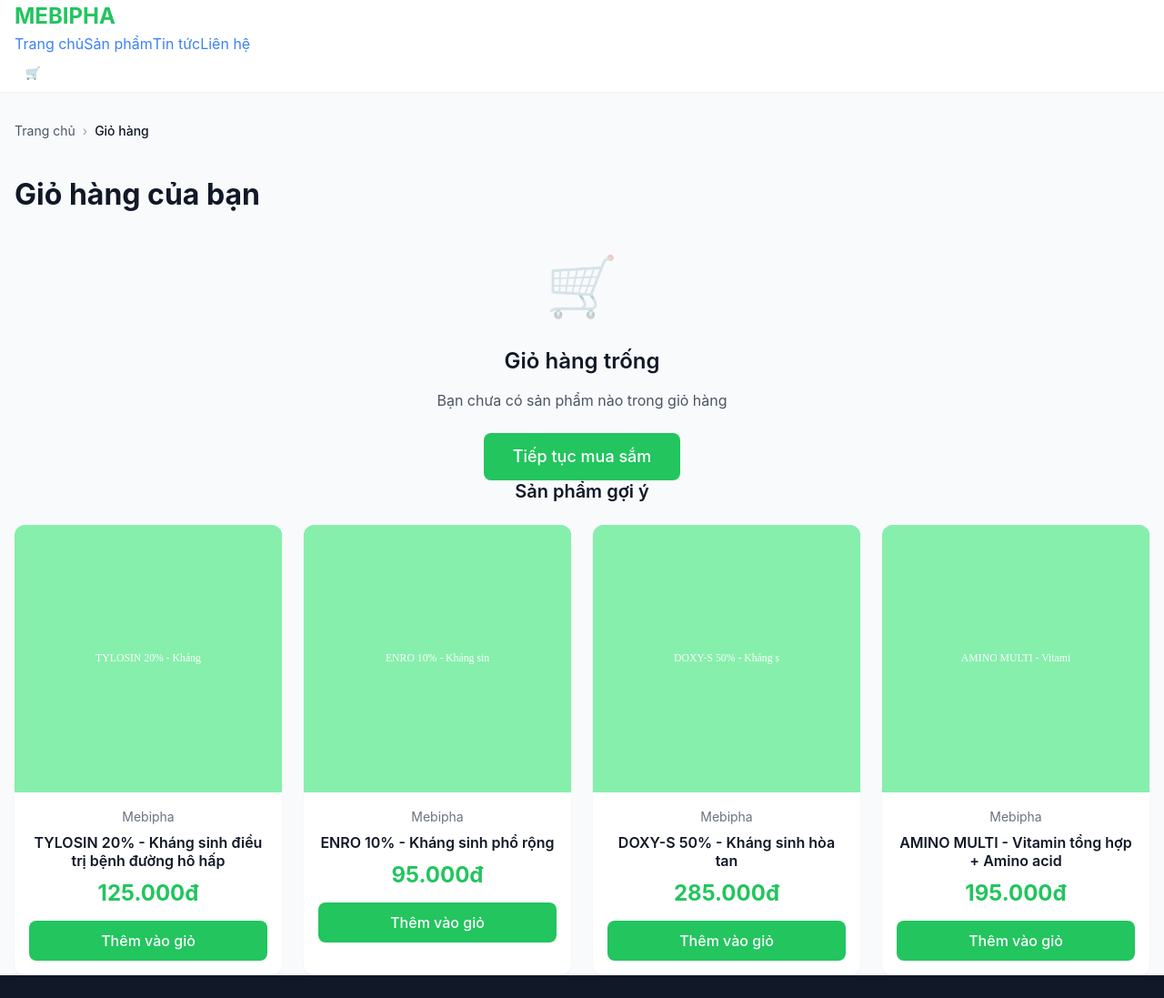
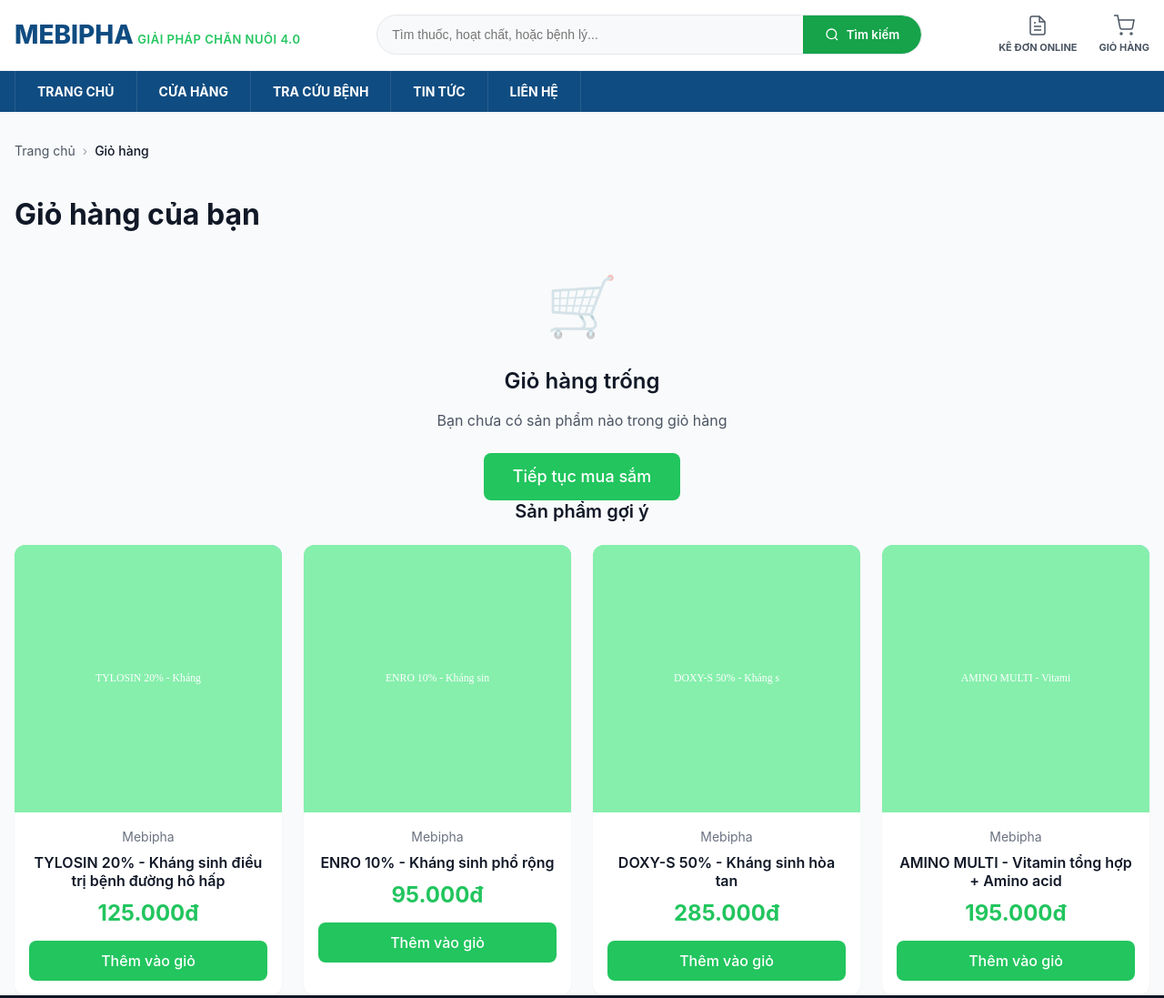
Before and after one commit to Sh0u-t4/Mebipha-Prototype, a website: page cart.html in a window 1280 px wide. Shown: the top 1097 px of the page at 91% size. Drawn offline with Linux system fonts and the light colour scheme.

Commit message:
feat: Implement a new header design with search, additional action links, and a mobile navigation menu.

```diff
--- a/cart.html
+++ b/cart.html
@@ -14,29 +14,111 @@
 <body>
   <!-- Header -->
   <header class="header" id="header">
+    <div class="header-top">
       <div class="container">
-            <div class="header-main">
+        <div class="header-main-row">
+          <!-- Logo -->
           <div class="header-logo">
-                    <a href="index.html">
-                        <span class="logo-text"
-                            style="font-size: 24px; font-weight: bold; color: var(--color-primary);">MEBIPHA</span>
+            <a href="index.html" class="logo-link">
+              <img src="images/logo.png" alt="Mebipha Logo" class="logo-img"
+                onerror="this.style.display='none'; this.nextElementSibling.style.display='block';">
+              <div class="logo-text-wrapper">
+                <span class="logo-brand">MEBIPHA</span>
+                <span class="logo-slogan">GIẢI PHÁP CHĂN NUÔI 4.0</span>
+              </div>
             </a>
           </div>
-                <nav class="header-nav md:d-flex">
-                    <a href="index.html" class="nav-link">Trang chủ</a>
-                    <a href="products.html" class="nav-link">Sản phẩm</a>
-                    <a href="news.html" class="nav-link">Tin tức</a>
-                    <a href="contact.html" class="nav-link">Liên hệ</a>
-                </nav>
+
+          <!-- Search Bar -->
+          <div class="header-search">
+            <form class="search-form" onsubmit="handleSearch(event)">
+              <input type="search" class="search-input" placeholder="Tìm thuốc, hoạt chất, hoặc bệnh lý..."
+                id="searchInput">
+              <button type="submit" class="search-btn-custom">
+                <svg width="16" height="16" viewBox="0 0 24 24" fill="none" stroke="currentColor" stroke-width="2">
+                  <circle cx="11" cy="11" r="8"></circle>
+                  <line x1="21" y1="21" x2="16.65" y2="16.65"></line>
+                </svg>
+                Tìm kiếm
+              </button>
+            </form>
+          </div>
+
+          <!-- Header Actions -->
           <div class="header-actions">
-                    <button class="btn-icon cart-btn" onclick="window.location.href='cart.html'">
-                        🛒
+            <a href="#" class="action-item">
+              <div class="action-icon">
+                <svg width="24" height="24" viewBox="0 0 24 24" fill="none" stroke="currentColor" stroke-width="1.5">
+                  <path d="M14 2H6a2 2 0 0 0-2 2v16a2 2 0 0 0 2 2h12a2 2 0 0 0 2-2V8z"></path>
+                  <polyline points="14 2 14 8 20 8"></polyline>
+                  <line x1="16" y1="13" x2="8" y2="13"></line>
+                  <line x1="16" y1="17" x2="8" y2="17"></line>
+                  <polyline points="10 9 9 9 8 9"></polyline>
+                </svg>
+              </div>
+              <span class="action-text">KÊ ĐƠN ONLINE</span>
+            </a>
+            <a href="cart.html" class="action-item cart-btn-wrapper">
+              <div class="action-icon">
+                <svg width="24" height="24" viewBox="0 0 24 24" fill="none" stroke="currentColor" stroke-width="1.5">
+                  <circle cx="9" cy="21" r="1"></circle>
+                  <circle cx="20" cy="21" r="1"></circle>
+                  <path d="M1 1h4l2.68 13.39a2 2 0 0 0 2 1.61h9.72a2 2 0 0 0 2-1.61L23 6H6"></path>
+                </svg>
                 <span class="cart-badge">0</span>
+              </div>
+              <span class="action-text">GIỎ HÀNG</span>
+            </a>
+
+            <!-- Mobile Menu Button -->
+            <button class="btn-icon mobile-menu-btn md:d-none" onclick="toggleMobileMenu()">
+              <svg width="24" height="24" viewBox="0 0 24 24" fill="none" stroke="currentColor" stroke-width="2">
+                <line x1="3" y1="6" x2="21" y2="6" />
+                <line x1="3" y1="12" x2="21" y2="12" />
+                <line x1="3" y1="18" x2="21" y2="18" />
+              </svg>
             </button>
           </div>
         </div>
       </div>
+    </div>
+
+    <!-- Navigation Bar -->
+    <div class="header-nav-bar">
+      <div class="container">
+        <nav class="main-nav">
+          <a href="index.html" class="main-nav-link">TRANG CHỦ</a>
+          <a href="products.html" class="main-nav-link">CỬA HÀNG</a>
+          <a href="diseases.html" class="main-nav-link">TRA CỨU BỆNH</a>
+          <a href="news.html" class="main-nav-link">TIN TỨC</a>
+          <a href="contact.html" class="main-nav-link">LIÊN HỆ</a>
+        </nav>
+      </div>
+    </div>
   </header>
+
+  <!-- Mobile Menu -->
+  <div class="mobile-menu" id="mobileMenu">
+    <div class="mobile-menu-content">
+      <div class="mobile-menu-header">
+        <span class="font-bold">Menu</span>
+        <button class="btn-icon" onclick="toggleMobileMenu()">
+          <svg width="24" height="24" viewBox="0 0 24 24" fill="none" stroke="currentColor" stroke-width="2">
+            <line x1="18" y1="6" x2="6" y2="18" />
+            <line x1="6" y1="6" x2="18" y2="18" />
+          </svg>
+        </button>
+      </div>
+      <nav class="mobile-nav">
+        <a href="index.html" class="mobile-nav-link">TRANG CHỦ</a>
+        <a href="products.html" class="mobile-nav-link">CỬA HÀNG</a>
+        <a href="diseases.html" class="mobile-nav-link">TRA CỨU BỆNH</a>
+        <a href="news.html" class="mobile-nav-link">TIN TỨC</a>
+        <a href="contact.html" class="mobile-nav-link">LIÊN HỆ</a>
+        <a href="account.html" class="mobile-nav-link">TÀI KHOẢN</a>
+      </nav>
+    </div>
+  </div>
 
   <!-- Breadcrumb -->
   <div class="container mt-4">
```
Lines whose indentation alone changed are shown as unchanged.
